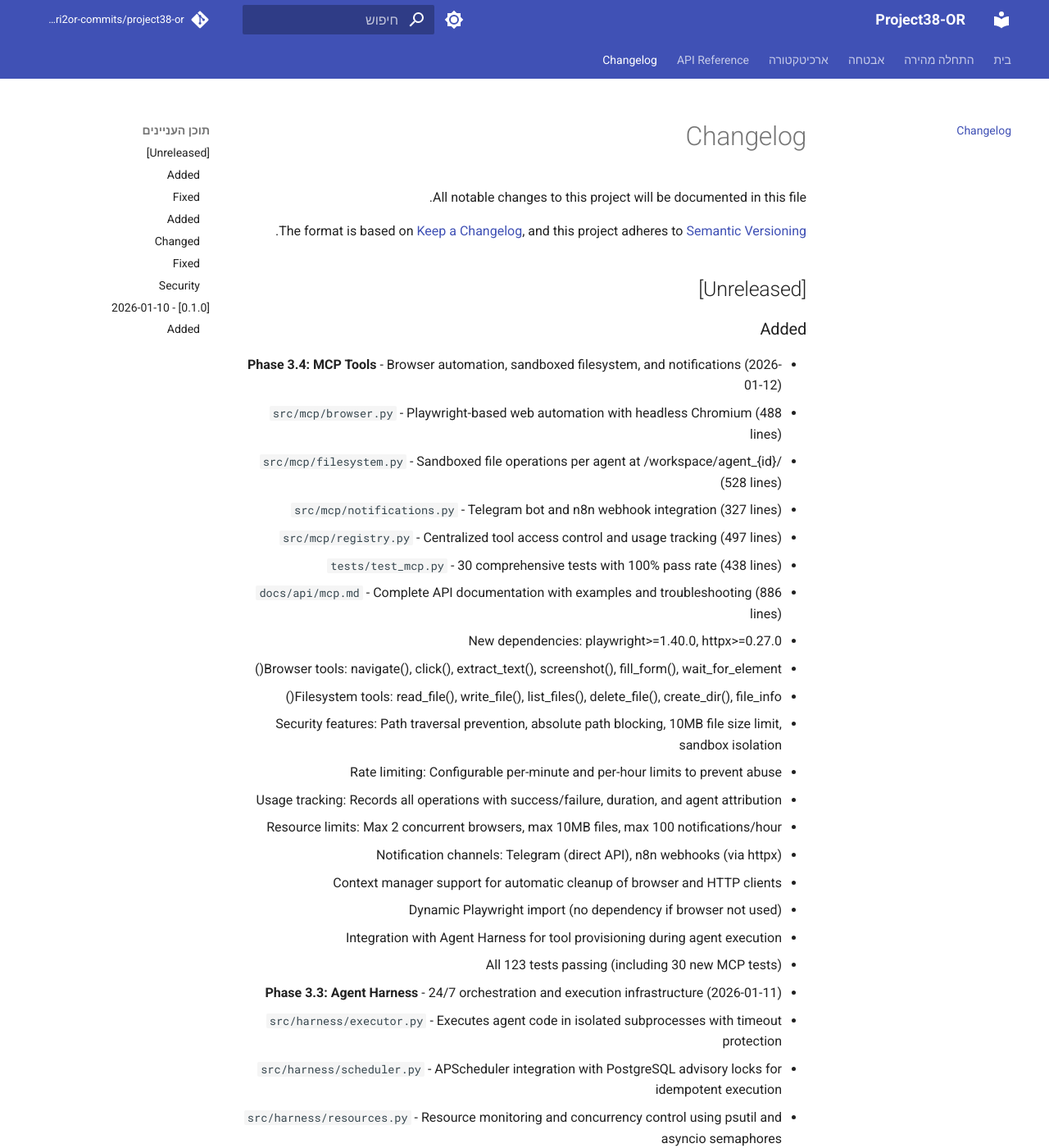
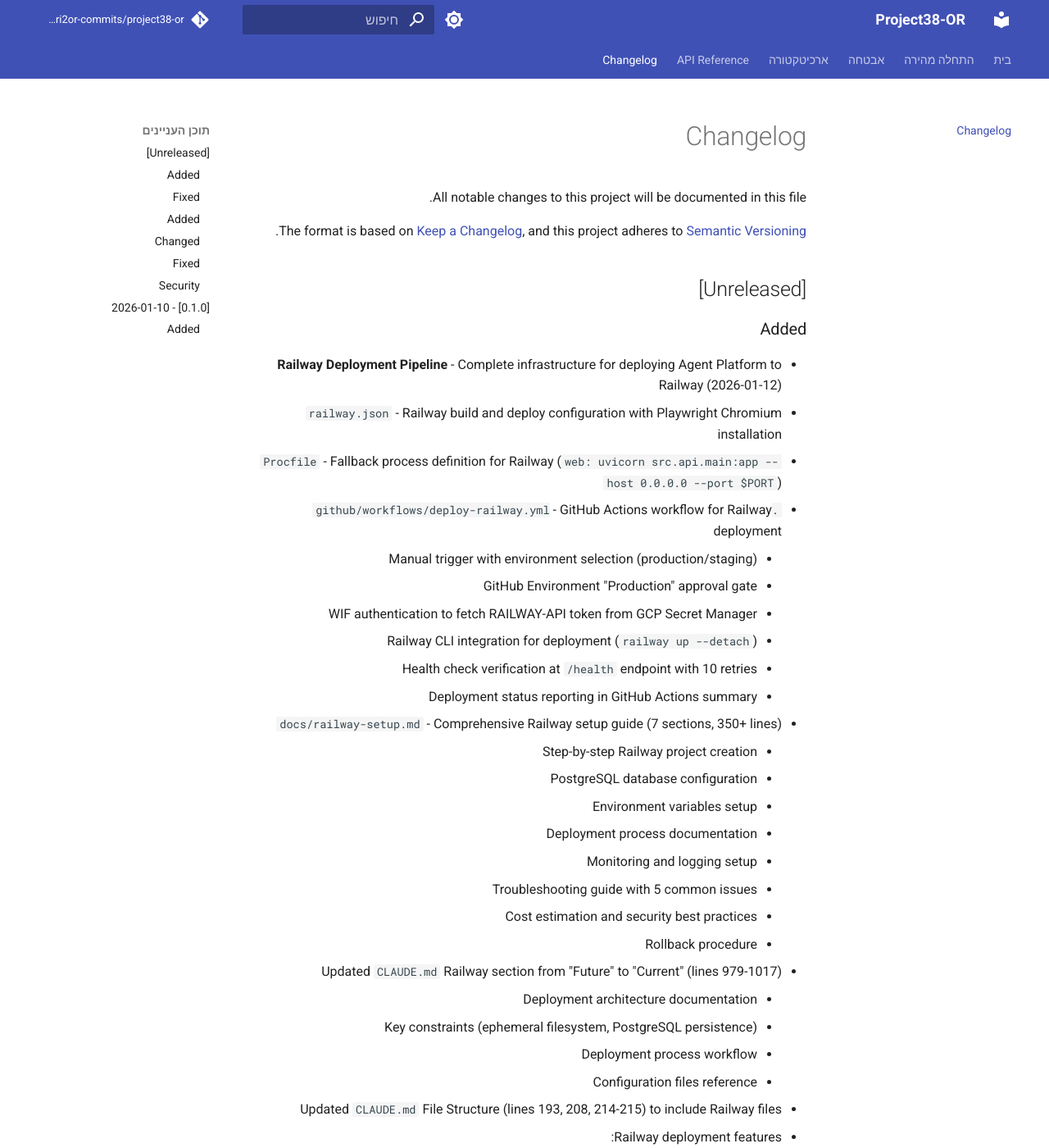
Before and after one commit to edri2or-commits/project38-or, an MkDocs documentation site: the page built from docs/changelog.md, in a window 1280 px wide and 1400 px high. Shown: the whole window at 82% size. Built offline with MkDocs 1.6.1 and Material for MkDocs 9.7.7, drawn with Linux system fonts in a browser that asks for light colours; comment, search, counter and statistics services are not loaded; some of the changed text lies outside the part shown.

Commit message:
feat(deployment): add Railway deployment pipeline
- Add railway.json with NIXPACKS builder and Playwright installation
- Add Procfile for Railway process definition
- Add .github/workflows/deploy-railway.yml with Production approval gate
  - Manual trigger with environment selection (production/staging)
  - WIF authentication to fetch RAILWAY-API token
  - Railway CLI integration for deployment
  - Health check verification with 10 retries
- Add docs/railway-setup.md comprehensive setup guide (350+ lines)
  - Railway project creation and PostgreSQL setup
  - Environment variables configuration
  - Deployment process documentation
  - Troubleshooting guide with 5 common issues
  - Cost estimation (~$23/month for production)
- Update CLAUDE.md Railway section from "Future" to "Current"
  - Deployment architecture documentation
  - Key constraints and deployment process
- Update CLAUDE.md File Structure to include Railway files
- Update docs/changelog.md with Railway deployment details
- Update docs/BOOTSTRAP_PLAN.md to mark Railway deployment completed
- Update mkdocs.yml navigation
  - Add Railway setup guide under "פריסה" section
  - Add Agent Harness and MCP Tools to API Reference
- Fix broken link in docs/api/mcp.md
- Update .gitignore to allow railway.json explicitly

```diff
--- a/docs/changelog.md
+++ b/docs/changelog.md
@@ -8,6 +8,44 @@ and this project adheres to [Semantic Versioning](https://semver.org/spec/v2.0.0
 ## [Unreleased]
 
 ### Added
+- **Railway Deployment Pipeline** - Complete infrastructure for deploying Agent Platform to Railway (2026-01-12)
+  - `railway.json` - Railway build and deploy configuration with Playwright Chromium installation
+  - `Procfile` - Fallback process definition for Railway (`web: uvicorn src.api.main:app --host 0.0.0.0 --port $PORT`)
+  - `.github/workflows/deploy-railway.yml` - GitHub Actions workflow for Railway deployment
+    - Manual trigger with environment selection (production/staging)
+    - GitHub Environment "Production" approval gate
+    - WIF authentication to fetch RAILWAY-API token from GCP Secret Manager
+    - Railway CLI integration for deployment (`railway up --detach`)
+    - Health check verification at `/health` endpoint with 10 retries
+    - Deployment status reporting in GitHub Actions summary
+  - `docs/railway-setup.md` - Comprehensive Railway setup guide (7 sections, 350+ lines)
+    - Step-by-step Railway project creation
+    - PostgreSQL database configuration
+    - Environment variables setup
+    - Deployment process documentation
+    - Monitoring and logging setup
+    - Troubleshooting guide with 5 common issues
+    - Cost estimation and security best practices
+    - Rollback procedure
+  - Updated `CLAUDE.md` Railway section from "Future" to "Current" (lines 979-1017)
+    - Deployment architecture documentation
+    - Key constraints (ephemeral filesystem, PostgreSQL persistence)
+    - Deployment process workflow
+    - Configuration files reference
+  - Updated `CLAUDE.md` File Structure (lines 193, 208, 214-215) to include Railway files
+  - Railway deployment features:
+    - Zero-downtime deployments
+    - Automatic PostgreSQL backups
+    - Built-in metrics and logging
+    - HTTPS by default
+    - $5/month free tier (sufficient for development)
+  - Integration with existing infrastructure:
+    - Secrets from GCP Secret Manager
+    - WIF authentication (no static credentials)
+    - FastAPI application (Phase 3.1)
+    - PostgreSQL database (Phase 3.1)
+    - Agent Factory, Harness, and MCP Tools (Phases 3.2-3.4)
+  - Estimated production cost: ~$23/month (~$10 web service + ~$8 PostgreSQL + ~$5 egress)
 - **Phase 3.4: MCP Tools** - Browser automation, sandboxed filesystem, and notifications (2026-01-12)
   - `src/mcp/browser.py` - Playwright-based web automation with headless Chromium (488 lines)
   - `src/mcp/filesystem.py` - Sandboxed file operations per agent at /workspace/agent_{id}/ (528 lines)
--- a/mkdocs.yml
+++ b/mkdocs.yml
@@ -62,6 +62,8 @@ nav:
       - הגדרות ידניות:
           - מדריך הגדרה: manual-setup-guide.md
           - מעבר ל-WIF: wif-migration-plan.md
+      - פריסה:
+          - מדריך הגדרת Railway: railway-setup.md
       - מחקר:
           - סקירה: research/index.md
           - תשתית תיעוד: research/01_documentation_infrastructure_zero_tolerance.summary.md
@@ -77,6 +79,8 @@ nav:
       - Database: api/database.md
       - Models: api/models.md
       - Agent Factory: api/factory.md
+      - Agent Harness: api/harness.md
+      - MCP Tools: api/mcp.md
       - GitHub Authentication: api/github_auth.md
       - GitHub PR Operations: api/github_pr.md
   - Changelog: changelog.md
```
Also changed, not shown: CLAUDE.md (+38 -2 lines), docs/BOOTSTRAP_PLAN.md (+21 -6 lines), docs/api/mcp.md (+1 -1 lines), docs/railway-setup.md (added, +384 -0 lines), railway.json (added, +14 -0 lines), 3 other files.
